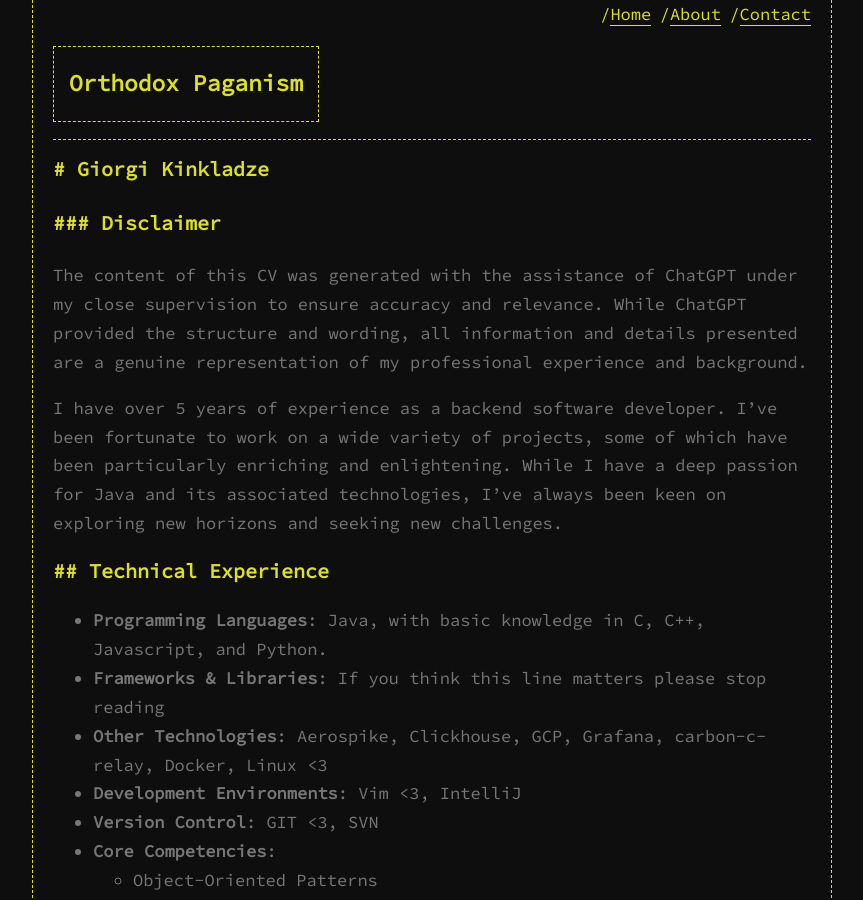
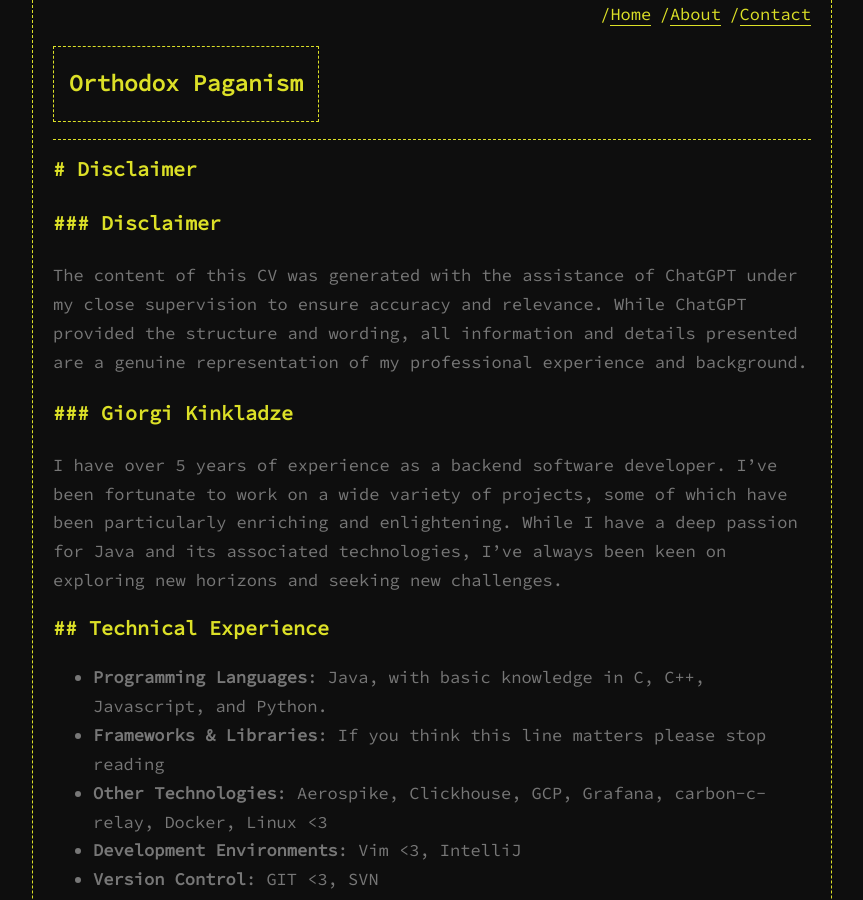
Before and after one commit to gkink/gkink.github.io, a Jekyll site: the page built from about.md, in a window 1280 px wide and 900 px high. Shown: the whole window, without its empty margins (208-1071 px from the left). Built offline with Jekyll 4.4.1, drawn with Linux system fonts in a browser that asks for light colours; our own code applies the rules of GitHub Pages for plain Markdown files; part of the change alters nothing that is shown.

```diff
--- a/about.md
+++ b/about.md
@@ -1,11 +1,12 @@
 ---
 layout: page
-title: Giorgi Kinkladze
 ---
 
 ### Disclaimer
 
 The content of this CV was generated with the assistance of ChatGPT under my close supervision to ensure accuracy and relevance. While ChatGPT provided the structure and wording, all information and details presented are a genuine representation of my professional experience and background.
+
+### Giorgi Kinkladze
 
 I have over 5 years of experience as a backend software developer. I've been fortunate to work on a wide variety of projects, some of which have been particularly enriching and enlightening. While I have a deep passion for Java and its associated technologies, I've always been keen on exploring new horizons and seeking new challenges.
 
```
